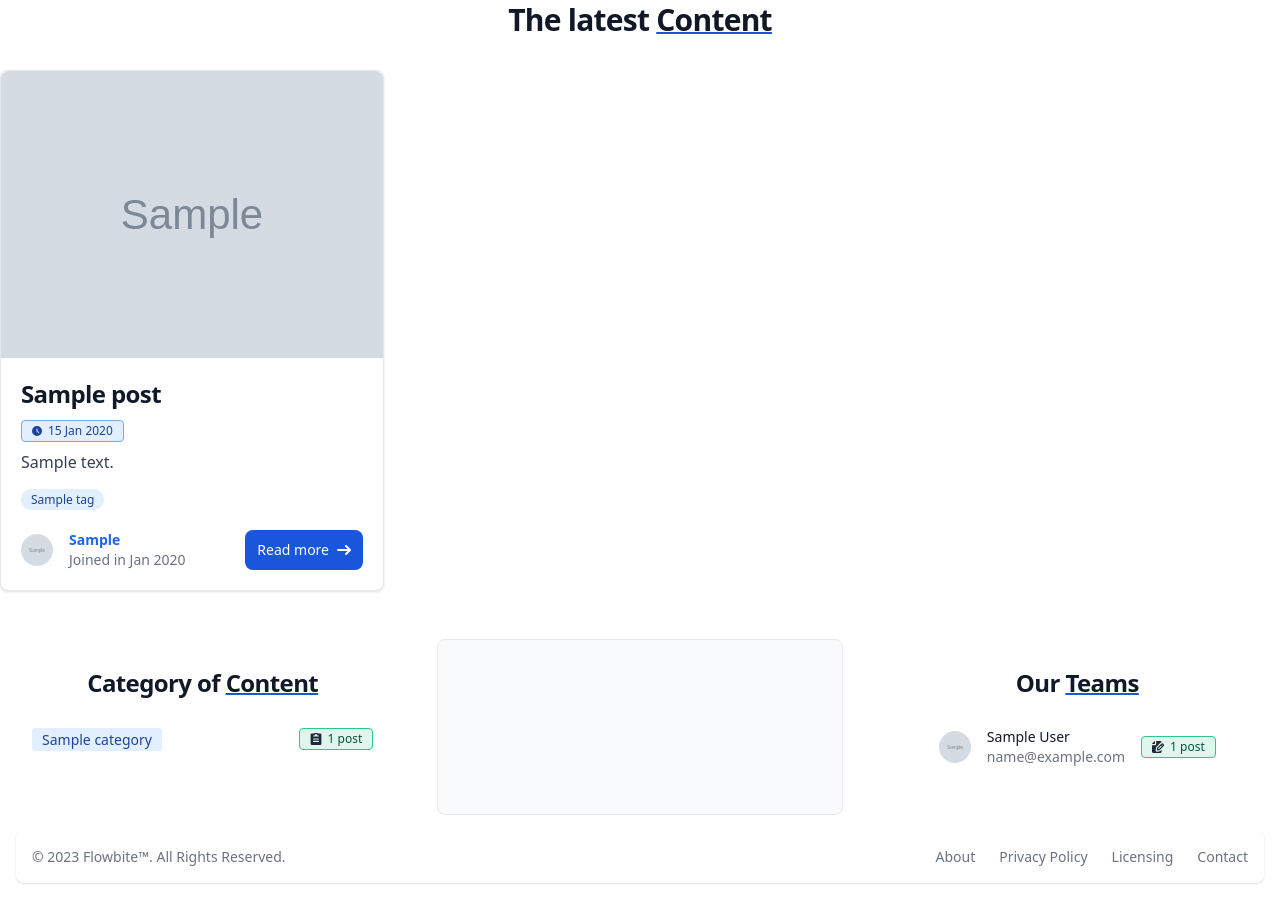
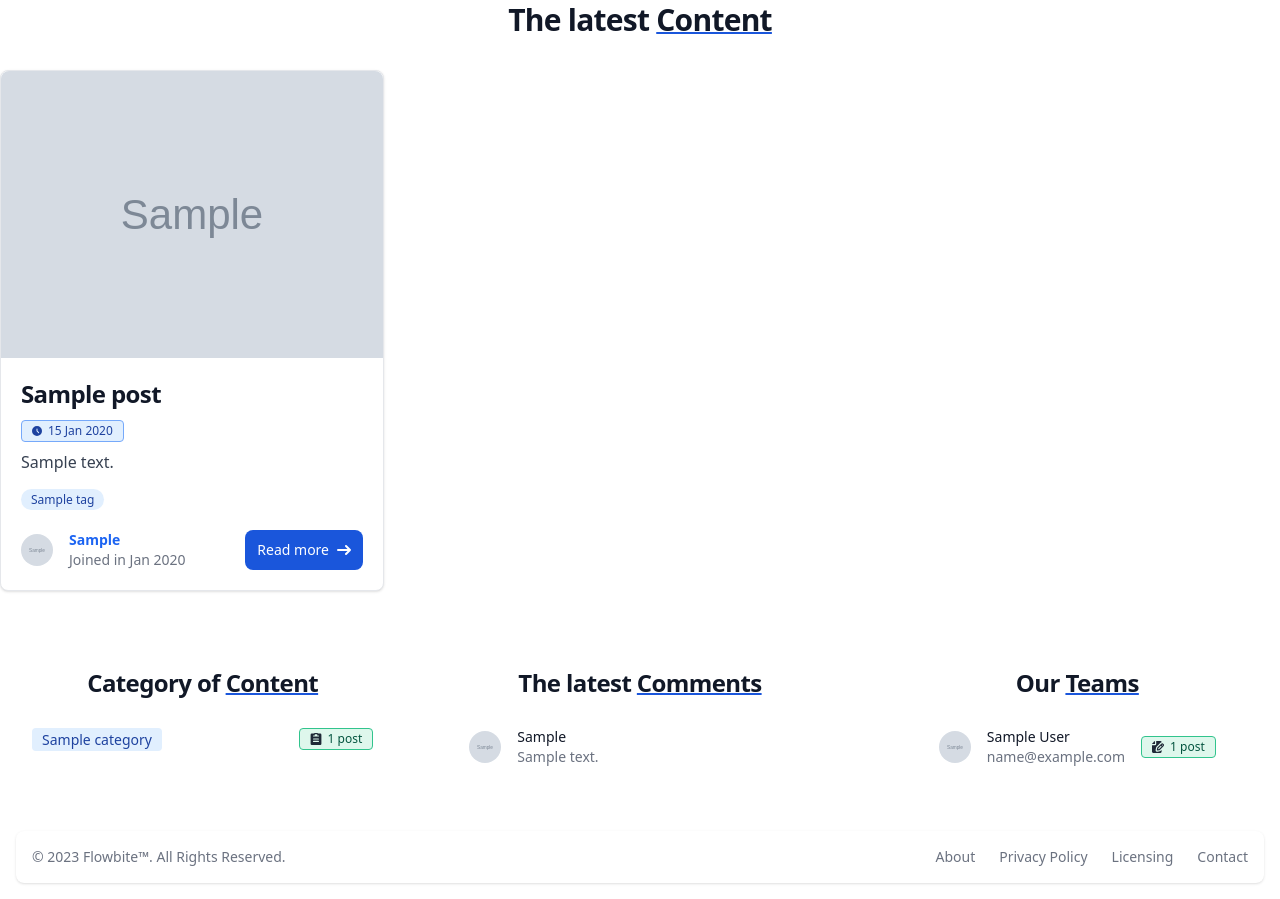
Before and after one commit to mrpourhoseini/DjangoBlog, a Django app: page / in a window 1280 px wide. Shown: the part 683-1582 px from the top of the page. Run offline with Django 4.2, Linux system fonts and the light colour scheme; tables that the repository leaves empty hold one stand-in row (values such as "Sample post"); grey boxes marked "Sample" are stand-in pictures; style sheets or scripts are compiled from the project's sources.

Commit message:
Add more features to the home page

```diff
--- a/apps/blog/views.py
+++ b/apps/blog/views.py
@@ -9,11 +9,13 @@ def home(request):
     posts = Post.objects.filter(status='Publish')[:3]
     authors = User.objects.all()[:5]
     categories = Category.objects.filter(status=True).annotate(num_posts=Count('post')).order_by('-num_posts')[:10]
+    comments = Comment.objects.filter(published=True).order_by('-created_at')[:5]
 
     context = {
         'posts': posts,
         'authors': authors,
-        'categories': categories
+        'categories': categories,
+        'comments': comments
 
     }
 
--- a/templates/blog/home.html
+++ b/templates/blog/home.html
@@ -103,7 +103,39 @@
                   {% endfor %}
                 </ul>
             </div>
-            <div class="bg-gray-50 dark:bg-gray-800 border border-gray-200 dark:border-gray-700 rounded-lg p-8 md:p-12">
+            <div class=" rounded-lg p-4 md:p-8">
+                <div class="flex justify-center mb-4">
+                    <h1 class="text-2xl font-extrabold leading-none tracking-tight text-gray-900 dark:text-white">The latest <span class="underline underline-offset-3 decoration-2 decoration-blue-700 dark:decoration-blue-600"> Comments</span></h1>
+                </div>
+
+                <ul class="max-w-md divide-y divide-gray-200 dark:divide-gray-700">
+                    {% for comment in comments %}
+                        <li class="py-3 sm:py-4">
+                          <div class="flex items-center space-x-4">
+                             <div class="flex-shrink-0">
+                                <img class="w-8 h-8 rounded-full"
+                                    {% if comment.user.profile.avatar %}
+                                        src="{{ comment.user.profile.avatar.url }}"
+                                    {% else %}
+                                        src="{% static 'images/default-Profile-Picture.png' %}"
+                                    {% endif %}
+                                     alt="Neil image">
+                             </div>
+                             <div class="flex-1 min-w-0">
+                                <p class="text-sm font-medium text-gray-900 truncate dark:text-white">
+                                    <a href="{% url 'author_detail' comment.user.id %}">
+                                        {{ comment.user.first_name }}
+                                    </a>
+                                </p>
+                                <p class="text-sm text-gray-500 truncate dark:text-gray-400">
+                                    <a href="{% url 'post_detail' comment.post.slug %}">{{ comment.content }}</a>
+                                </p>
+                             </div>
+
+                          </div>
+                       </li>
+                    {% endfor %}
+                </ul>
 
 
             </div>
```
